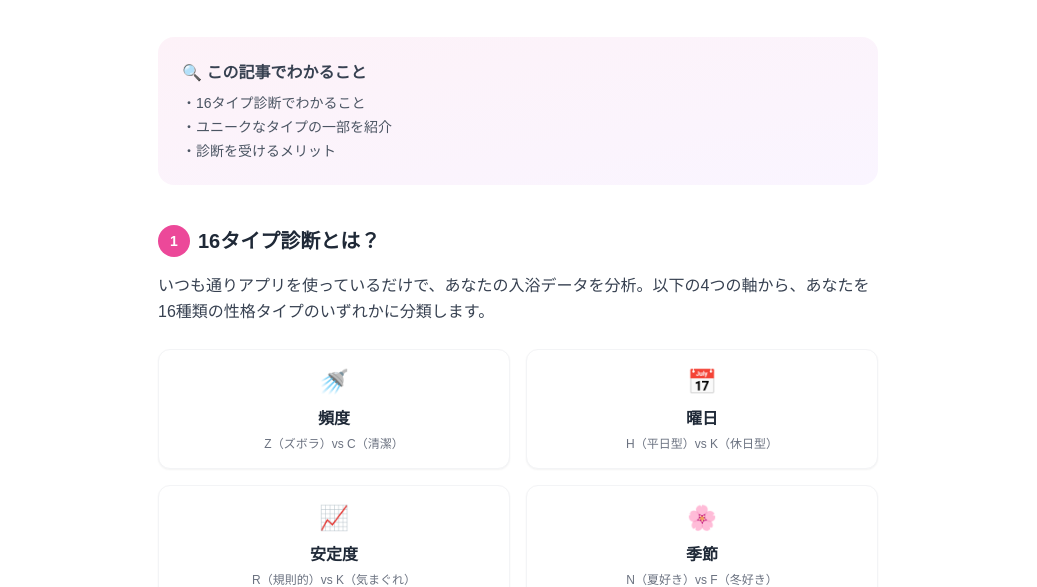
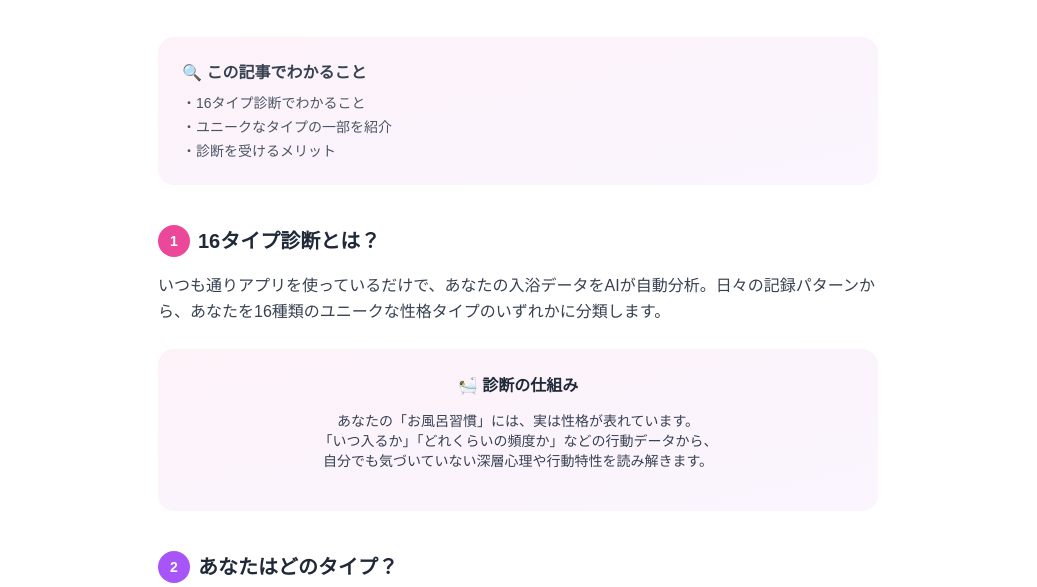
Before and after one commit to ioriiroikw-eng/bath-check-official, a plain HTML site: page blog/16-type-diagnosis-guide.html in a window 1280 px wide. Shown: the part 375-962 px from the top of the page, without its empty margins (122-1159 px from the left). Drawn offline with nearby package versions, Linux system fonts and the light colour scheme; a web font is replaced by a local one.

Commit message:
Remove detailed explanation of 4 axes as per request

```diff
--- a/blog/16-type-diagnosis-guide.html
+++ b/blog/16-type-diagnosis-guide.html
@@ -23,8 +23,7 @@
     <link rel="apple-touch-icon" href="../icon.png">
 
     <title>あなたのお風呂性格は？新機能「16タイプ診断」で入浴習慣を徹底分析！｜フロハイッタ？公式</title>
-    <meta name="description"
-        content="「フロハイッタ？」に新機能「16タイプ診断」が登場！お風呂の頻度・曜日・安定度・季節の4軸から、あなたの入浴習慣を16通りの性格タイプに分類します。あなたの隠れた本性が見えてくるかも？">
+    <meta name="description" content="「フロハイッタ？」に新機能「16タイプ診断」が登場！あなたの毎日の入浴習慣から、16通りの性格タイプに分類します。あなたの隠れた本性が見えてくるかも？">
 
     <link rel="canonical" href="https://bath-check.com/blog/16-type-diagnosis-guide.html" />
 
@@ -196,30 +195,16 @@
                         16タイプ診断とは？
                     </h2>
                     <p>
-                        いつも通りアプリを使っているだけで、あなたの入浴データを分析。以下の4つの軸から、あなたを16種類の性格タイプのいずれかに分類します。
+                        いつも通りアプリを使っているだけで、あなたの入浴データをAIが自動分析。日々の記録パターンから、あなたを16種類のユニークな性格タイプのいずれかに分類します。
                     </p>
 
-                    <div class="grid grid-cols-2 gap-4 my-6">
-                        <div class="bg-white border border-gray-100 rounded-xl p-4 text-center shadow-sm">
-                            <div class="text-2xl mb-2">🚿</div>
-                            <h3 class="font-bold text-gray-800 mb-1">頻度</h3>
-                            <p class="text-xs text-gray-500">Z（ズボラ）vs C（清潔）</p>
-                        </div>
-                        <div class="bg-white border border-gray-100 rounded-xl p-4 text-center shadow-sm">
-                            <div class="text-2xl mb-2">📅</div>
-                            <h3 class="font-bold text-gray-800 mb-1">曜日</h3>
-                            <p class="text-xs text-gray-500">H（平日型）vs K（休日型）</p>
-                        </div>
-                        <div class="bg-white border border-gray-100 rounded-xl p-4 text-center shadow-sm">
-                            <div class="text-2xl mb-2">📈</div>
-                            <h3 class="font-bold text-gray-800 mb-1">安定度</h3>
-                            <p class="text-xs text-gray-500">R（規則的）vs K（気まぐれ）</p>
-                        </div>
-                        <div class="bg-white border border-gray-100 rounded-xl p-4 text-center shadow-sm">
-                            <div class="text-2xl mb-2">🌸</div>
-                            <h3 class="font-bold text-gray-800 mb-1">季節</h3>
-                            <p class="text-xs text-gray-500">N（夏好き）vs F（冬好き）</p>
-                        </div>
+                    <div class="bg-gradient-to-br from-pink-50 to-purple-50 rounded-2xl p-6 my-6">
+                        <h3 class="font-bold text-gray-800 mb-3 text-center">🛀 診断の仕組み</h3>
+                        <p class="text-gray-700 mb-4 text-center text-sm">
+                            あなたの「お風呂習慣」には、実は性格が表れています。<br>
+                            「いつ入るか」「どれくらいの頻度か」などの行動データから、<br>
+                            自分でも気づいていない深層心理や行動特性を読み解きます。
+                        </p>
                     </div>
                 </section>
 
```
Also changed, not shown: bath-type-16.html (+1 -1 lines), blog/index.html (+1 -1 lines), index.html (+1 -1 lines).
